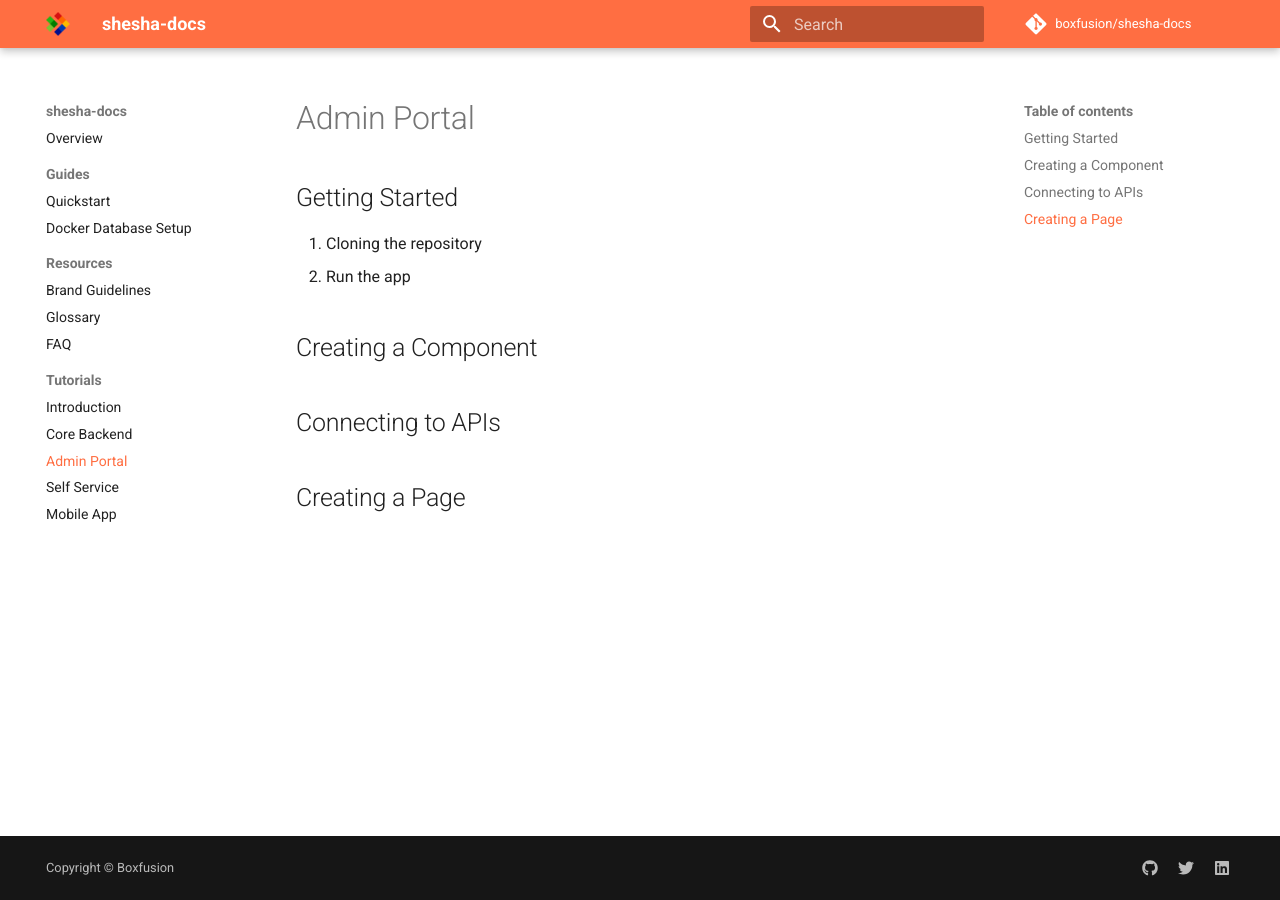
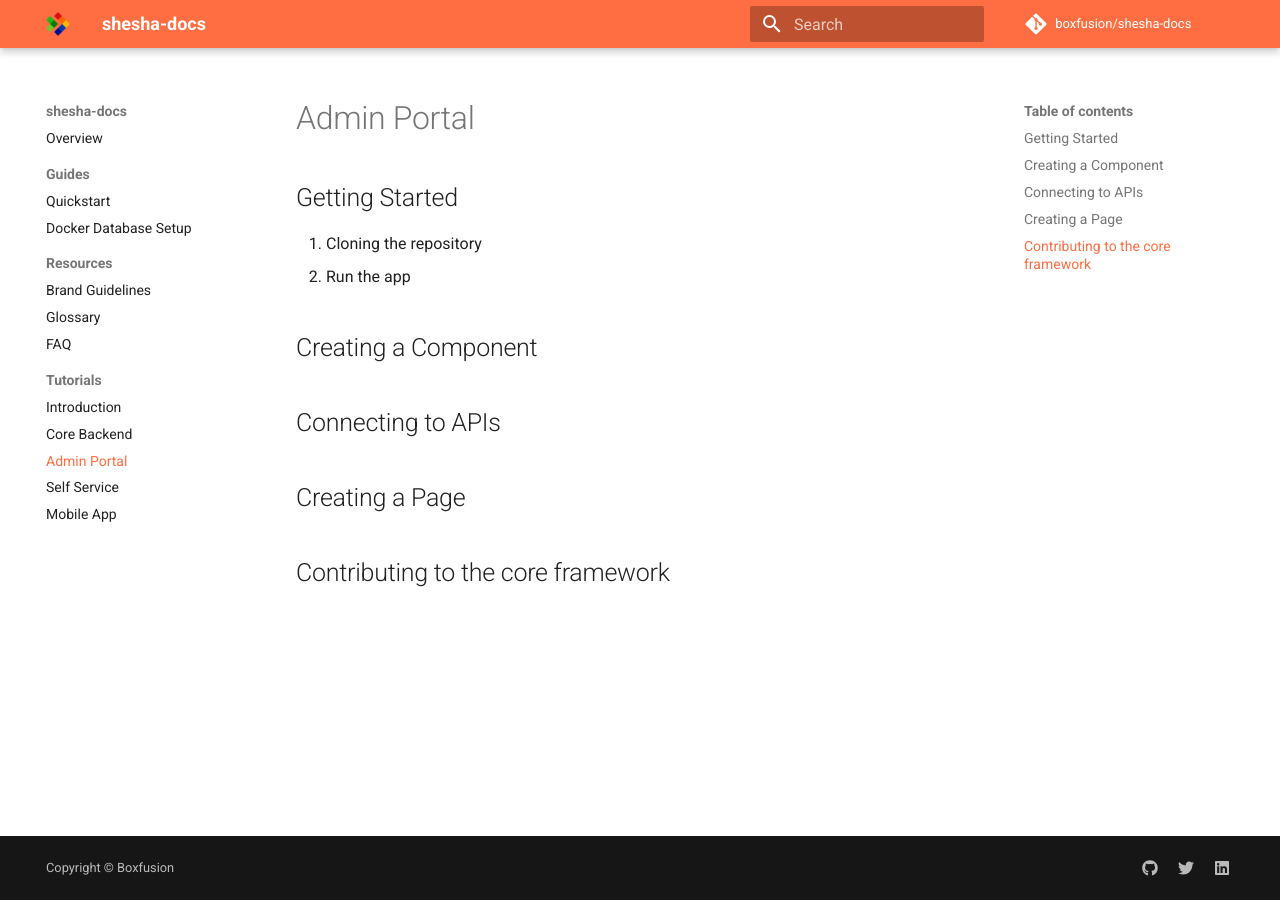
Before and after one commit to Boxfusion/shesha-docs, an MkDocs documentation site: the page built from docs/tutorials/02-admin-portal.md, in a window 1280 px wide. Built offline with MkDocs 1.6.1 and Material for MkDocs 9.7.7, drawn with Linux system fonts in a browser that asks for light colours; comment, search, counter and statistics services are not loaded.

Commit message:
Update 02-admin-portal.md

```diff
--- a/docs/tutorials/02-admin-portal.md
+++ b/docs/tutorials/02-admin-portal.md
@@ -10,3 +10,5 @@
 ## Connecting to APIs
 
 ## Creating a Page
+
+## Contributing to the core framework
```
